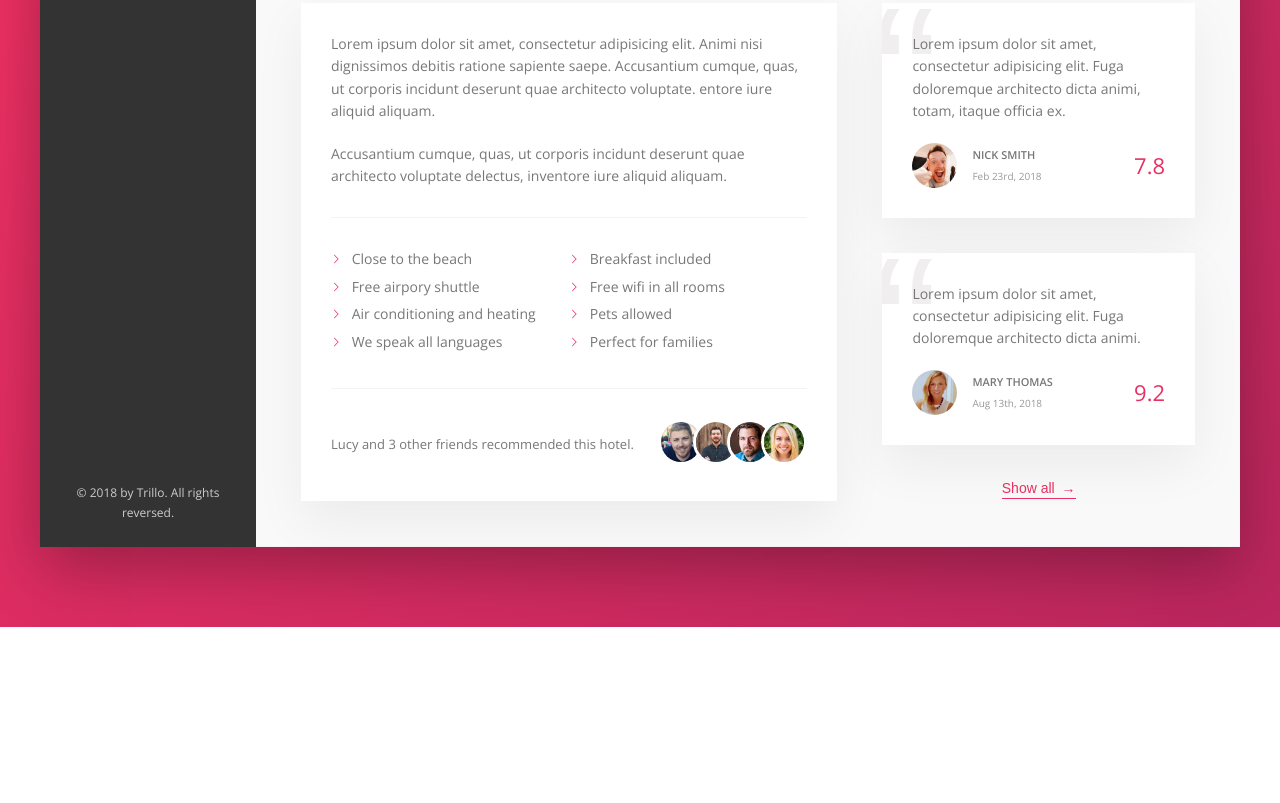
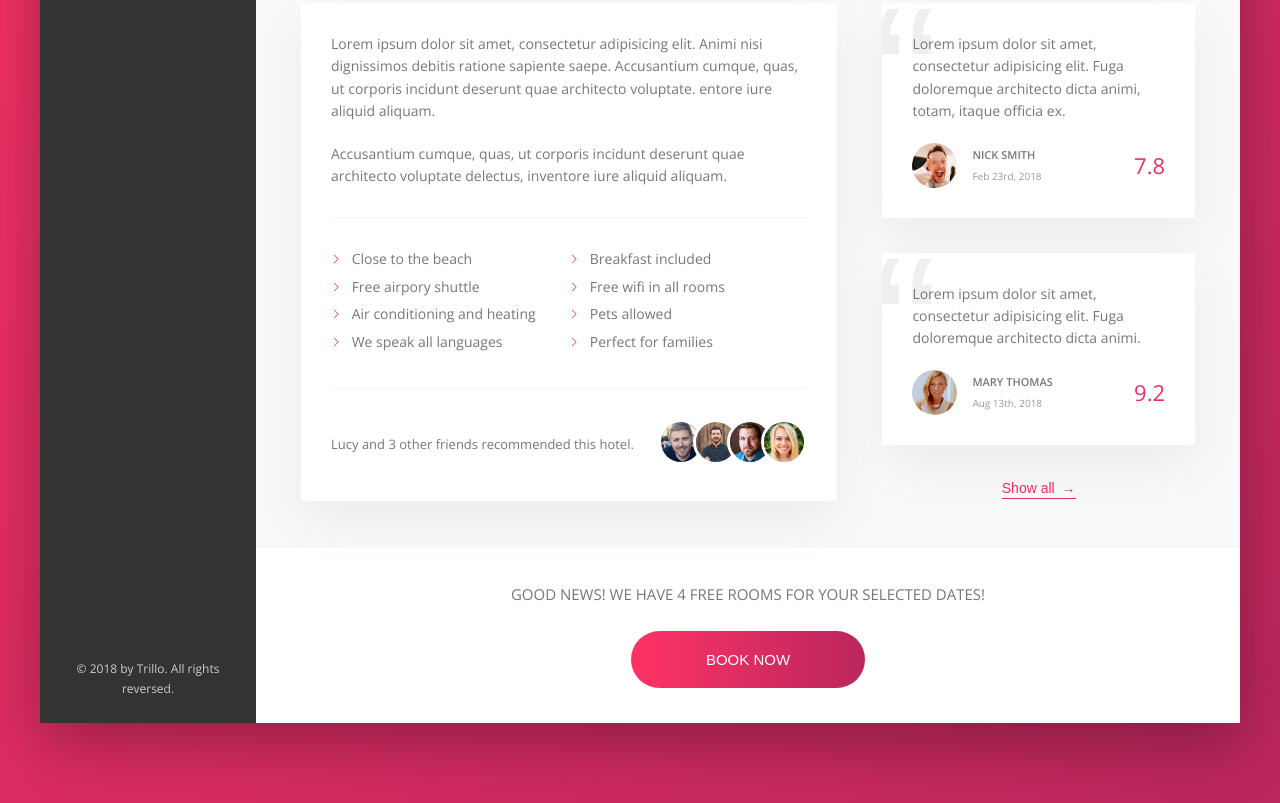
Before and after one commit to afozbek/Trillo, a website: page index.html in a window 1280 px wide. Shown: the part 644-1447 px from the top of the page. Before the commit the page ends 1271 px from the top, so only its background shows below. Drawn offline with nearby package versions, Linux system fonts and the light colour scheme.

Commit message:
finishing_web_design

```diff
--- a/index.html
+++ b/index.html
@@ -207,8 +207,17 @@
 
                         <button class="btn-inline">Show all <span>&rarr;</span></button>
                     </div>
+
                 </div>
-
+                <div class="cta">
+                    <h2 class="cta__book-now">
+                        Good news! We have 4 free rooms for your selected dates!
+                    </h2>
+                    <button class="btn">
+                        <span class="btn__visible">Book Now</span>
+                        <span class="btn__invisible">Only 4 rooms left</span>
+                    </button>
+                </div>
             </main>
         </div>
     </div>
--- a/sass/_components.scss
+++ b/sass/_components.scss
@@ -468,6 +468,71 @@
         z-index: 1;
     }
 
+}
 
 
+//////////////////////////////
+//CALL TO ACTION
+
+.cta {
+    padding: 3.5rem 0;
+    text-align: center;
+
+    &__book-now {
+        font-size: 1.5rem;
+        font-weight: 300;
+        text-transform: uppercase;
+        margin-bottom: 2.5rem;
+    }
 }
+
+//////////////////////////////
+//CALL TO ACTION
+.btn {
+    font-size: 1.5rem;
+    border-radius: 100px;
+    border: none;
+    font-weight: 300;
+    text-transform: uppercase;
+    background-image: linear-gradient(to right, var(--color-primary-light), var(--color-primary-dark));
+    color: #fff;
+    position: relative;
+    overflow: hidden; //we make the item hidden
+    cursor: pointer;
+
+
+    & > * {
+        display: inline-block;
+        height: 100%;
+        width: 100%;
+        transition: all .2s;
+    }
+    &__visible {
+        padding: 2rem 7.5rem;
+    }
+
+    &__invisible {
+        display: inline-block;
+        position: absolute;
+        padding: 2rem 0;
+        left: 0;
+        top: -100%;
+    }
+
+    &:hover {
+    background-image: linear-gradient(to left, var(--color-primary-light), var(--color-primary-dark));
+    }
+    &:hover  &__visible {
+        transform: translateY(100%);
+    }
+
+    &:hover &__invisible {
+        top:0;
+    }
+
+    &:focus {
+        outline: none;
+        animation: pulsate 1s infinite;
+    }
+
+}
```
Also changed, not shown: css/style.css.
